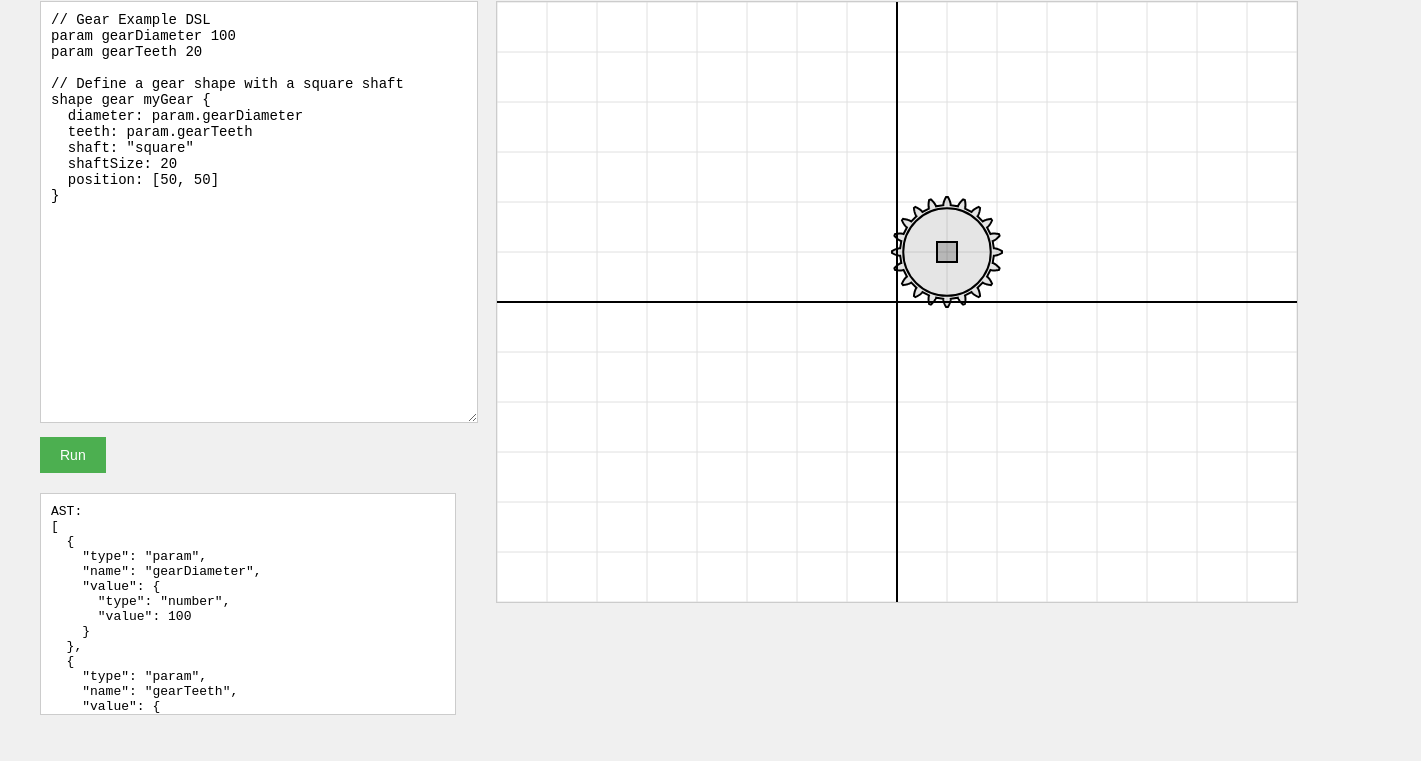
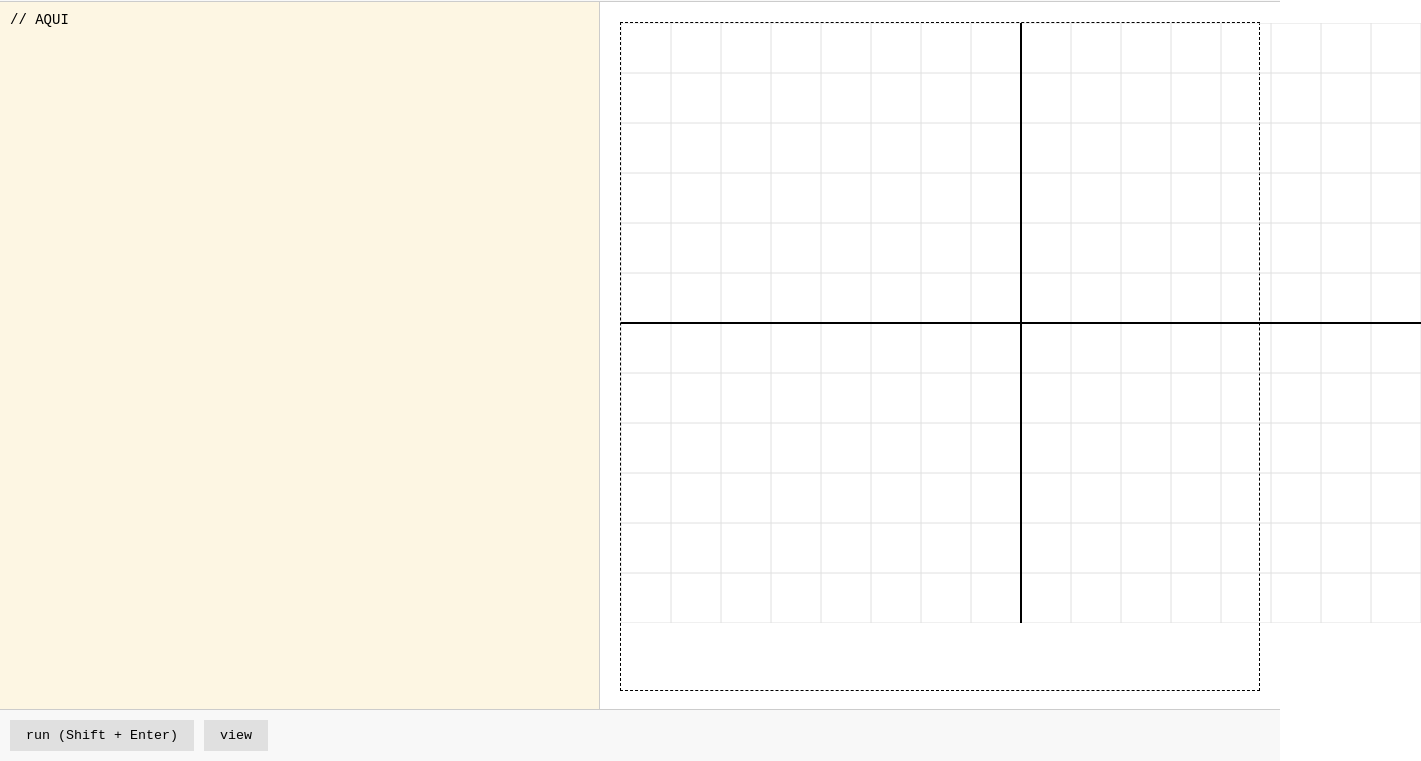
Before and after one commit to EmreDay1/Aqui, a website: page src/index.html in a window 1280 px wide. Shown: the part 39-800 px from the top of the page, 1421 px wide, since content can reach past the window. Drawn offline with Linux system fonts and the light colour scheme.

Commit message:
Update index.html

```diff
--- a/src/index.html
+++ b/src/index.html
@@ -6,135 +6,157 @@
   <style>
     body {
       margin: 0;
-      padding: 20px;
+      padding: 0;
+      font-family: monospace;
       display: flex;
-      font-family: monospace;
-      background: #f0f0f0;
+      flex-direction: column;
+      height: 100vh;
+      background: #fff;
     }
-    #editor-panel {
-      width: 40%;
-      padding: 20px;
+
+    .header {
+      display: flex;
+      align-items: center;
+      padding: 10px;
+      border-bottom: 1px solid #ccc;
+      background: #f8f8f8;
     }
-    #visualization-panel {
-      width: 60%;
-      padding: 20px;
+
+    .logo {
+      font-weight: bold;
+      font-size: 18px;
+      margin-right: 20px;
     }
-    #code-editor {
-      width: 100%;
-      height: 400px;
+
+    .main-content {
+      display: flex;
+      flex: 1;
+      height: calc(100vh - 90px);
+    }
+
+    .editor-panel {
+      width: 50%;
+      border-right: 1px solid #ccc;
+      display: flex;
+      flex-direction: column;
+    }
+
+    .code-editor {
+      flex: 1;
+      padding: 10px;
       font-family: monospace;
       font-size: 14px;
+      border: none;
+      resize: none;
+      background: #fdf6e3;
+    }
+
+    .visualization-panel {
+      width: 50%;
+      padding: 20px;
+      background: #fff;
+    }
+
+    .canvas-container {
+      border: 1px dashed #000;
+      height: 100%;
+    }
+
+    .footer {
+      display: flex;
       padding: 10px;
-      margin-bottom: 10px;
-      border: 1px solid #ccc;
-      background: #fff;
-      resize: vertical;
+      border-top: 1px solid #ccc;
+      background: #f8f8f8;
     }
-    #run-button {
-      padding: 10px 20px;
-      font-size: 14px;
-      background: #4CAF50;
-      color: white;
+
+    .button {
+      padding: 8px 16px;
+      margin-right: 10px;
+      font-family: monospace;
       border: none;
+      background: #e0e0e0;
       cursor: pointer;
-      margin-bottom: 10px;
     }
-    #error-display {
-      color: red;
-      margin-top: 10px;
-      white-space: pre-wrap;
-      font-family: monospace;
+
+    .button:hover {
+      background: #d0d0d0;
     }
-    #output-display {
-      margin-top: 10px;
-      white-space: pre-wrap;
-      font-family: monospace;
+
+    .ast-panel {
+      position: fixed;
+      bottom: 40px;
+      left: 0;
+      right: 0;
       height: 200px;
+      background: white;
+      border-top: 1px solid #ccc;
+      padding: 10px;
+      display: none;
       overflow: auto;
-      padding: 10px;
-      background: white;
-      border: 1px solid #ccc;
     }
-    #canvas {
-      border: 1px solid #ccc;
-      background: white;
+
+    .ast-panel.visible {
+      display: block;
     }
   </style>
 </head>
 <body>
-  <div id="editor-panel">
-    <textarea id="code-editor">// Gear Example DSL
-param gearDiameter 100
-param gearTeeth 20
+  <div class="header">
+    <div class="logo">Domine, non nisi Te</div>
+  </div>
 
-// Define a gear shape with a square shaft
-shape gear myGear {
-  diameter: param.gearDiameter
-  teeth: param.gearTeeth
-  shaft: "square"
-  shaftSize: 20
-  position: [50, 50]
-}
-    </textarea>
-    <button id="run-button">Run</button>
-    <div id="error-display"></div>
-    <div id="output-display"></div>
+  <div class="main-content">
+    <div class="editor-panel">
+      <textarea class="code-editor" id="code-editor">// AQUI</textarea>
+    </div>
+    <div class="visualization-panel">
+      <div class="canvas-container">
+        <canvas id="canvas" width="800" height="600"></canvas>
+      </div>
+    </div>
   </div>
-  <div id="visualization-panel">
-    <canvas id="canvas" width="800" height="600"></canvas>
+
+  <div class="ast-panel" id="ast-panel">
+    <pre id="ast-output"></pre>
+  </div>
+
+  <div class="footer">
+    <button class="button" id="run-button">run (Shift + Enter)</button>
+    <button class="button" id="view-ast">view</button>
   </div>
 
   <script type="module">
-    // Wrap all imports and setup code in an async IIFE with error handling.
     (async () => {
       try {
-        // Since index.html is in src, use relative paths from here.
         const { Lexer } = await import('./lexer.mjs');
         const { Parser } = await import('./parser.mjs');
         const { Interpreter } = await import('./interpreter.mjs');
         const { Renderer } = await import('./renderer.mjs');
-        // Optionally, if you use Shapes, import it too:
-        // const { SomeShapeFunction } = await import('./Shapes.mjs');
 
-        // Set up DOM elements.
         const canvas = document.getElementById('canvas');
         const renderer = new Renderer(canvas);
         const editor = document.getElementById('code-editor');
         const runButton = document.getElementById('run-button');
-        const errorDisplay = document.getElementById('error-display');
-        const outputDisplay = document.getElementById('output-display');
+        const viewAstButton = document.getElementById('view-ast');
+        const astPanel = document.getElementById('ast-panel');
+        const astOutput = document.getElementById('ast-output');
 
-        // Event handler for the Run button.
-        runButton.addEventListener('click', () => {
+        function runCode() {
           try {
-            // Clear any previous error or output messages.
-            errorDisplay.textContent = '';
-            outputDisplay.textContent = '';
-
-            // Clear the canvas (grid, axes, etc.).
             renderer.clear();
-
-            // Read the DSL code from the editor.
             const code = editor.value;
-
-            // Create the lexer and parser.
             const lexer = new Lexer(code);
             const parser = new Parser(lexer);
             const ast = parser.parse();
+            astOutput.textContent = JSON.stringify(ast, null, 2);
 
-            // Show the AST output.
-            outputDisplay.textContent = 'AST:\n' + JSON.stringify(ast, null, 2);
-
-            // Interpret the AST.
             const interpreter = new Interpreter();
             const result = interpreter.interpret(ast);
 
-            // Draw any standalone shapes.
             for (const shape of result.shapes.values()) {
               renderer.drawShape(shape);
             }
 
-            // Draw shapes in layers, applying layer transforms.
             for (const layer of result.layers.values()) {
               const { transform } = layer;
               for (const shape of layer.shapes.values()) {
@@ -152,18 +174,27 @@ shape gear myGear {
                 renderer.drawShape(combinedShape);
               }
             }
-          } catch (runError) {
-            errorDisplay.textContent = `Runtime Error: ${runError.message}\n${runError.stack}`;
-            console.error(runError);
+          } catch (error) {
+            console.error(error);
+          }
+        }
+
+        runButton.addEventListener('click', runCode);
+        viewAstButton.addEventListener('click', () => {
+          astPanel.classList.toggle('visible');
+        });
+
+        editor.addEventListener('keydown', (e) => {
+          if (e.shiftKey && e.key === 'Enter') {
+            e.preventDefault();
+            runCode();
           }
         });
 
-        // Optionally, auto-run on page load.
-        runButton.click();
-      } catch (importError) {
-        const errorDisplay = document.getElementById('error-display');
-        errorDisplay.textContent = `Error loading modules: ${importError.message}\n${importError.stack}`;
-        console.error('Module import error:', importError);
+        // Initial run
+        runCode();
+      } catch (error) {
+        console.error('Module import error:', error);
       }
     })();
   </script>
```
